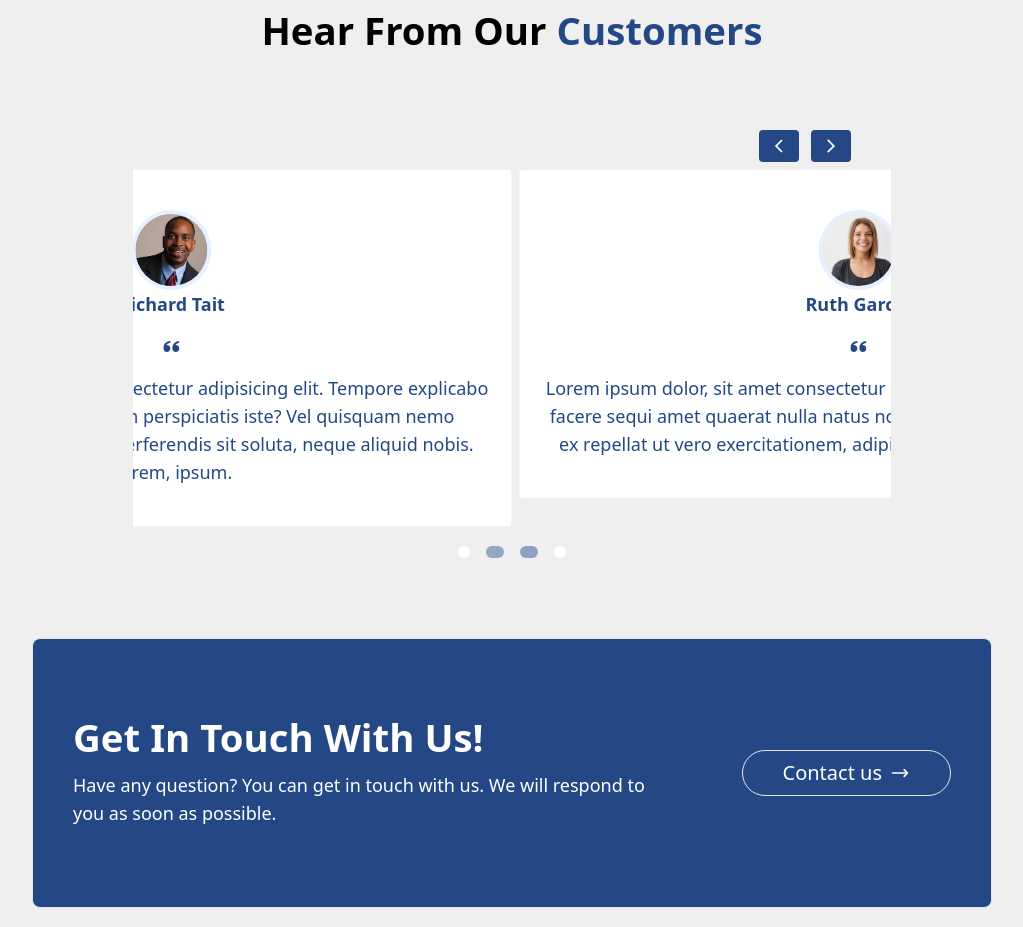
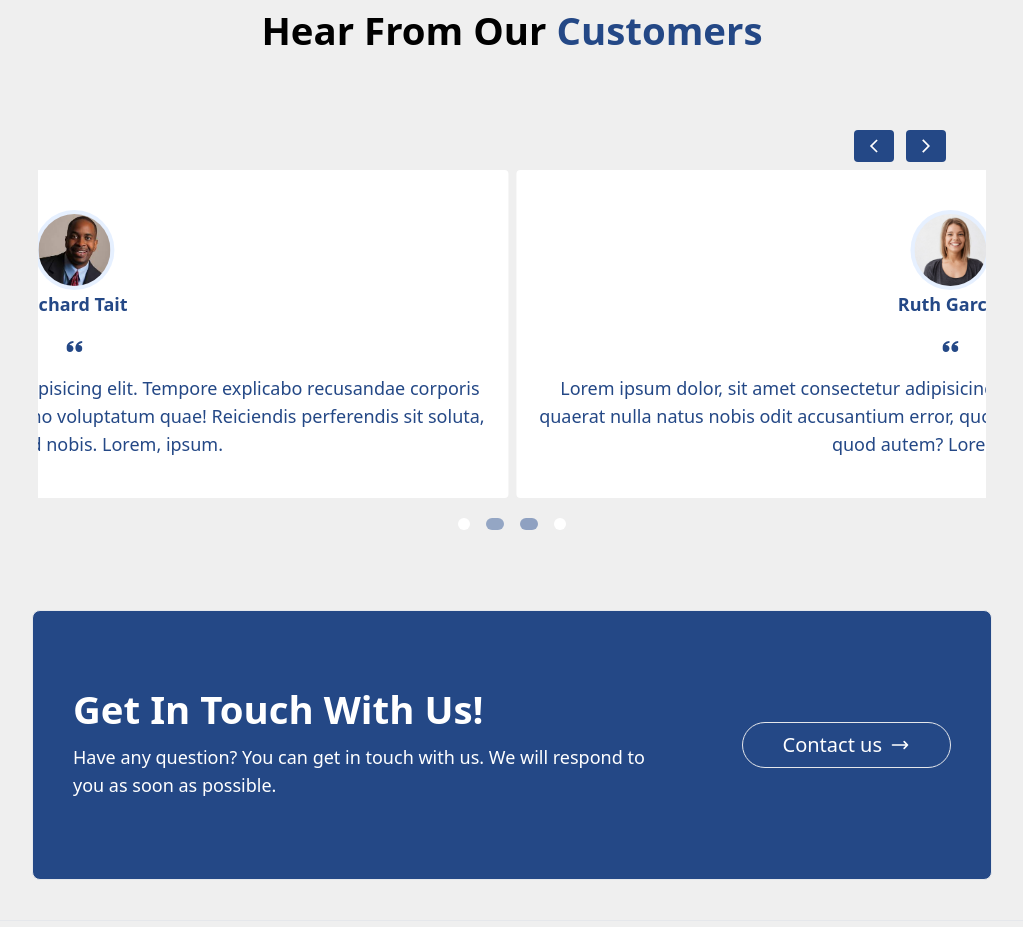
Before and after one commit to amoskyalo/rentals, a React (Create React App) app: page / in a window 1280 px wide. Shown: the part 2080-3007 px from the top of the page, without its empty margins (128-1151 px from the left). Built offline with nearby package versions, Linux system fonts and the light colour scheme.

Commit message:
minor change

```diff
--- a/src/Components/Testimonials/Testimonials.jsx
+++ b/src/Components/Testimonials/Testimonials.jsx
@@ -14,7 +14,7 @@ const Testimonials = () => {
         <h3 className="text-4xl font-semibold text-center capitalize md:text-szmd">
           Hear from our <span className="text-navColor">customers</span>
         </h3>
-        <div className="my-20 overflow-hidden w-full md:mx-auto md:w-[60%]">
+        <div className="my-20 overflow-hidden w-full md:mx-auto md:w-[60%] lg:w-[75%] xl:w-[60%]">
           <Courasel>
             <CouraselItem>
               <div className="flex flex-col items-center">
```
